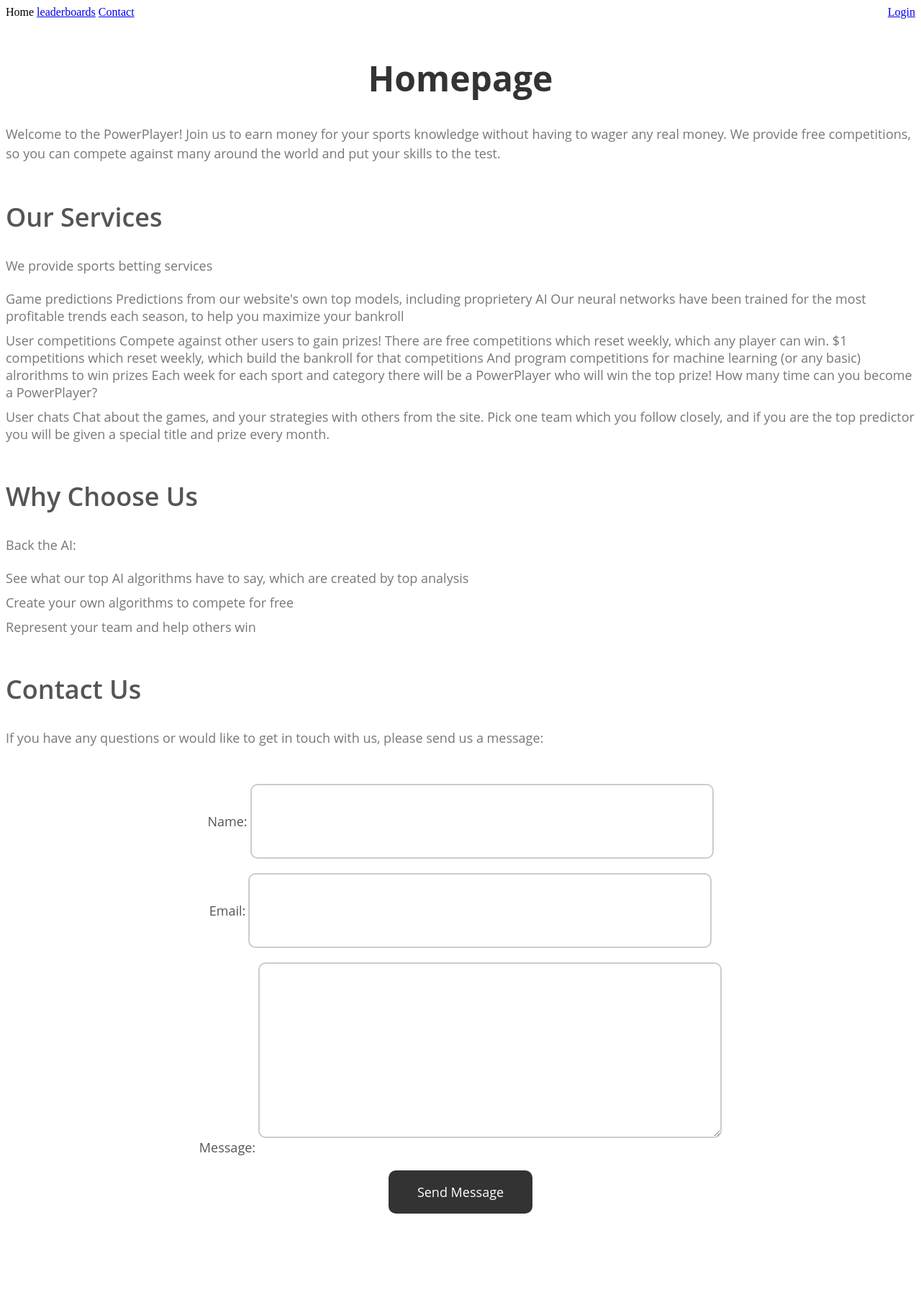
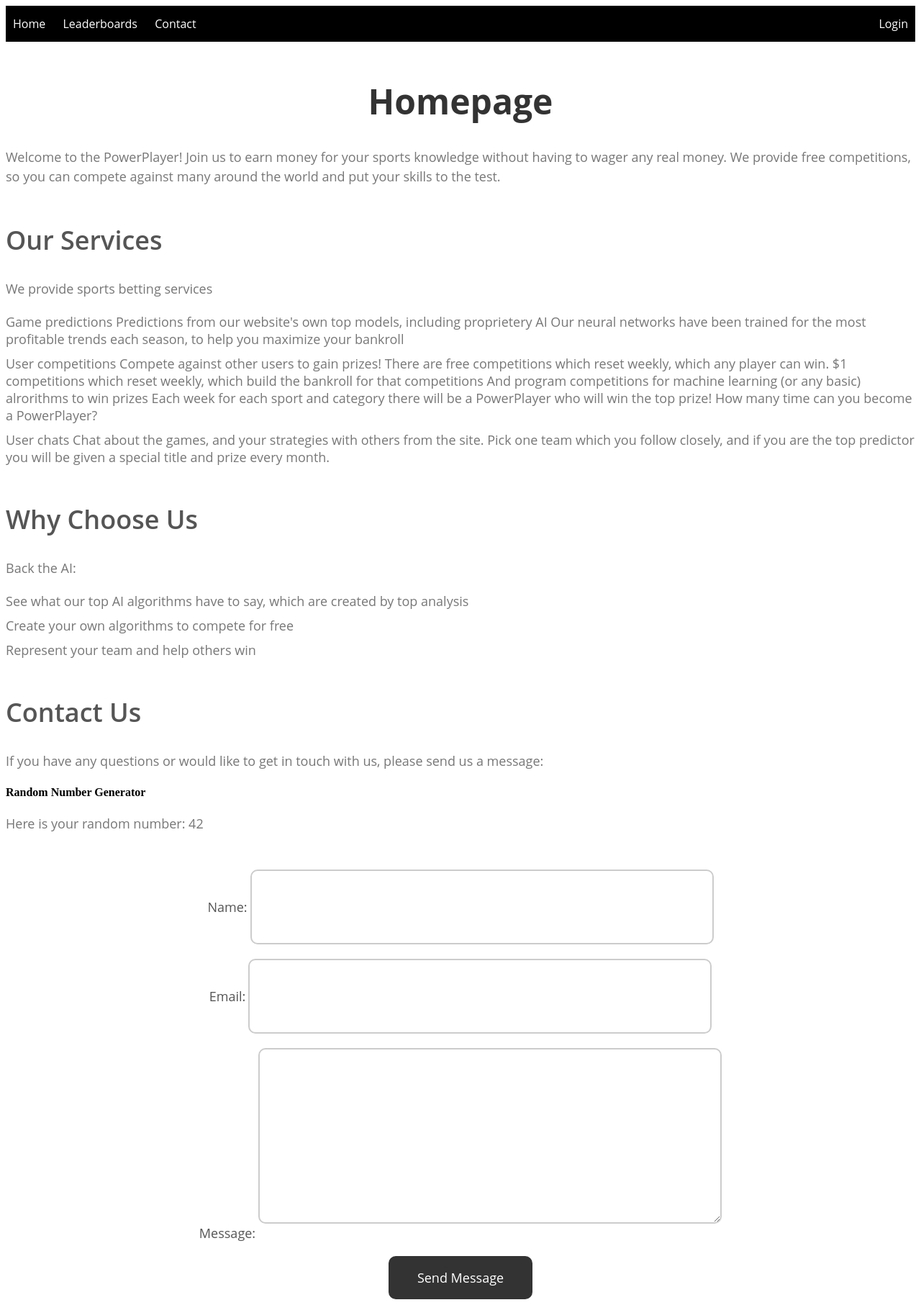
Before and after one commit to johnlangen/PowerPlayerWebsite, a Django app: page / in a window 1280 px wide. Shown: the whole page at 72% size. Before the commit the page ends 1686 px from the top, so only its background shows below. Run offline with Django 4.2, Linux system fonts and the light colour scheme.

Commit message:
Add files via upload
VERSION 2

```diff
--- a/django-website/PowerPlayer_website/apps/public/views.py
+++ b/django-website/PowerPlayer_website/apps/public/views.py
@@ -1,8 +1,11 @@
 from django.shortcuts import render
 from django.http import HttpRequest, HttpResponse
+import random
 
 def index(request: HttpRequest) -> HttpResponse:
-    return render(request, 'index.html')
+    random_number = random.randint(1, 100)
+    context = {'random_number': random_number}
+    return render(request, 'index.html', context)
 
 def leaderboards(request: HttpRequest) -> HttpResponse:
     return render(request, 'leaderboards.html')
--- a/django-website/PowerPlayer_website/templates/index.html
+++ b/django-website/PowerPlayer_website/templates/index.html
@@ -123,6 +123,9 @@
 </ul>
 <h2>Contact Us</h2>
 <p>If you have any questions or would like to get in touch with us, please send us a message:</p>
+<h4>Random Number Generator</h4>
+<p>Here is your random number: {{ random_number }}</p>
+
 <form>
     <div>
         <label for="name">Name:</label>
--- a/django-website/PowerPlayer_website/templates/navbar.html
+++ b/django-website/PowerPlayer_website/templates/navbar.html
@@ -1,18 +1,76 @@
-<nav>
-    {% url 'public:index' as index_url %}
-    <span>{% if request.path == index_url %}Home{% else%} <a href="{% url 'public:index' %}">Home</a>{% endif %}</span>
-    {% url 'public:leaderboards' as leaderboards %}
-    <span>{% if request.path == leaderboards %}leaderboards{% else%} <a href="{% url 'public:leaderboards' %}">leaderboards</a>{% endif %}</span>
-    {% url 'public:contact' as contact_url %}
-    <span>{% if request.path == contact_url %}Contact{% else%} <a href="{% url 'public:contact' %}">Contact</a>{% endif %}</span>
+<style>
+    .navbar {
+       background-color: black;
+       color: white;
+       font-family: "Open Sans", sans-serif;
+       font-size: 16px;
+       height: 50px;
+       display: flex;
+       justify-content: space-between;
+       align-items: center;
+    }
 
-    <span style="float:right">
-        {% if user.is_authenticated%}
-            <span>Hi {{ user.username}}</span>
-            <span><a href="{%url 'logout' %}">Logout</a>  </span>
-        {%else %}
-            <span><a href="{%url 'login' %}">Login</a>  </span>
-        {%endif%}
-    </span>
 
-</nav>
+    .navbar-link {
+       text-decoration: none;
+       color: inherit;
+       padding: 10px;
+       position: relative;
+    }
+
+
+    .navbar-link::after {
+       content: "";
+       position: absolute;
+       width: 100%;
+       height: 2px;
+       bottom: 0;
+       left: 0;
+       background-color: white;
+       transform: scaleX(0);
+       transform-origin: bottom right;
+       transition: transform 0.2s ease-out;
+    }
+
+
+    .navbar-link:hover::after {
+       transform: scaleX(1);
+       transform-origin: bottom left;
+    }
+
+
+    .active {
+       background-color: gray;
+    }
+
+
+    .navbar-user {
+       display: flex;
+       align-items: center;
+    }
+
+
+    .navbar-welcome {
+       margin-right: 10px;
+    }
+
+
+
+
+       </style>
+
+       <nav class="navbar">
+           <div class="navbar-items">
+               <a href="{% url 'public:index' %}" class="navbar-link {% if request.path == index_url %}active{% endif %}">Home</a>
+               <a href="{% url 'public:leaderboards' %}" class="navbar-link {% if request.path == leaderboards %}active{% endif %}">Leaderboards</a>
+               <a href="{% url 'public:contact' %}" class="navbar-link {% if request.path == contact_url %}active{% endif %}">Contact</a>
+           </div>
+           <div class="navbar-user">
+               {% if user.is_authenticated%}
+                   <span class="navbar-welcome">Hi {{ user.username}}</span>
+                   <a href="{%url 'logout' %}" class="navbar-link">Logout</a>
+               {% else %}
+                   <a href="{%url 'login' %}" class="navbar-link">Login</a>
+               {% endif %}
+           </div>
+       </nav>
```
Also changed, not shown: django-website/PowerPlayer_website/code.py (added, +7 -0 lines), django-website/PowerPlayer_website/views.py (line endings or trailing spaces), django-website/db.sqlite3.
